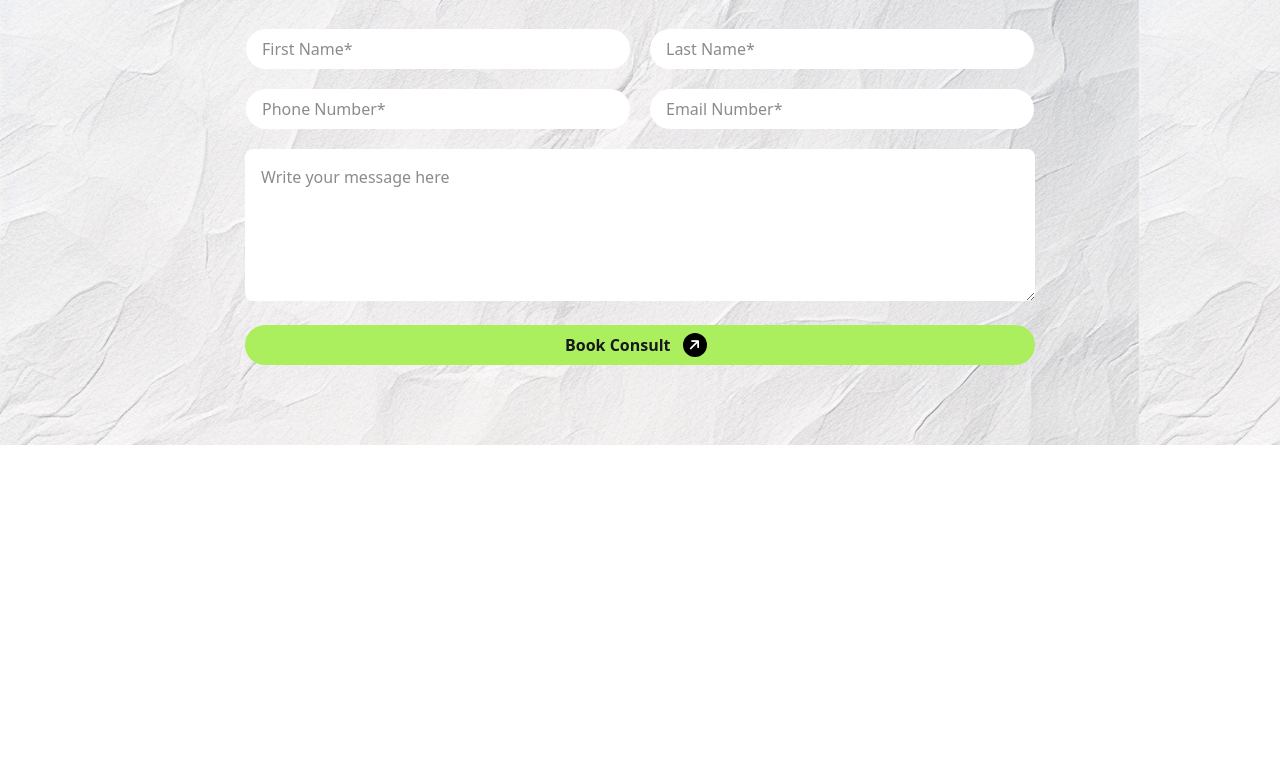
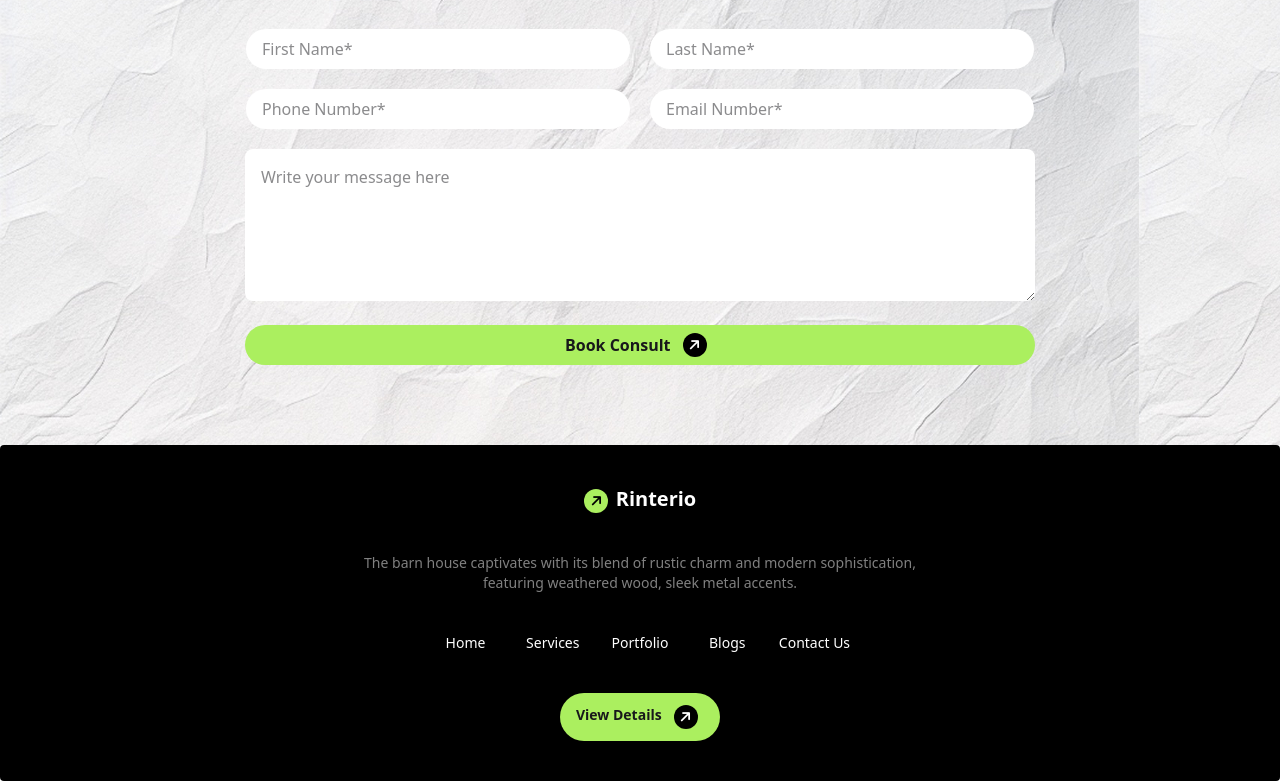
Before and after one commit to mehedihasanmurad/building-website-using-tailwind-and-daisyUI, a plain HTML site: page index.html in a window 1280 px wide. Shown: the part 3987-4768 px from the top of the page. Before the commit the page ends 4432 px from the top, so only its background shows below. Drawn offline with nearby package versions, Linux system fonts and the light colour scheme.

Commit message:
footer added

```diff
--- a/index.html
+++ b/index.html
@@ -112,8 +112,8 @@
                         <div class="bg-[#ABEF5F] h-6 w-6 rounded-full ml-3 flex items-center justify-center">
                             <i class="fa-solid fa-arrow-up rotate-45 text-sm"></i>
                         </div>
-                    </div>
-                    </div>
+                </div>
+            </div>
             </div>
         </div>
     </header>
@@ -474,5 +474,39 @@
             </div>
         </section>
     </main>
+
+    <footer class="footer footer-horizontal footer-center bg-black rounded p-10">
+        <div class="text-center text-white">
+            <div class="flex items-center justify-center">
+                <!-- logo part -->
+                <div class="bg-[#ABEF5F] h-6 w-6 rounded-full mr-2 flex items-center text-black justify-center mt-1">
+                    <i class="fa-solid fa-arrow-up rotate-45 text-sm"></i>
+                </div>
+                <div>
+                    <h1 class="text-xl font-semibold">Rinterio</h1>
+                </div>
+            </div>
+        </div>
+        <div class="text-white text-sm opacity-50">
+            <p>The barn house captivates with its blend of rustic charm and modern sophistication, <br> featuring weathered wood, sleek metal accents.</p>
+        </div>
+        <nav class="grid grid-cols-1 md:grid-cols-3 lg:grid-cols-5 gap-4 text-white">
+            <a class="link link-hover">Home</a>
+            <a class="link link-hover">Services</a>
+            <a class="link link-hover">Portfolio</a>
+            <a class="link link-hover">Blogs</a>
+            <a class="link link-hover">Contact Us</a>
+        </nav>
+        <aside>
+            <div class="flex px-[50px] py-3 md:w-60 md:mx-auto md:px-14 md:py-3 lg:w-40 lg:mx-auto bg-[#ABEF5F] lg:px-4 lg:py-3 rounded-full">
+                        <div>
+                            <a class="font-semibold">View Details</a>
+                        </div>
+                        <div class="bg-black text-white h-6 w-6 rounded-full ml-3 flex items-center justify-center">
+                            <i class="fa-solid fa-arrow-up rotate-45 text-sm"></i>
+                        </div>
+                </div>
+        </aside>
+    </footer>
 </body>
 </html>
```
